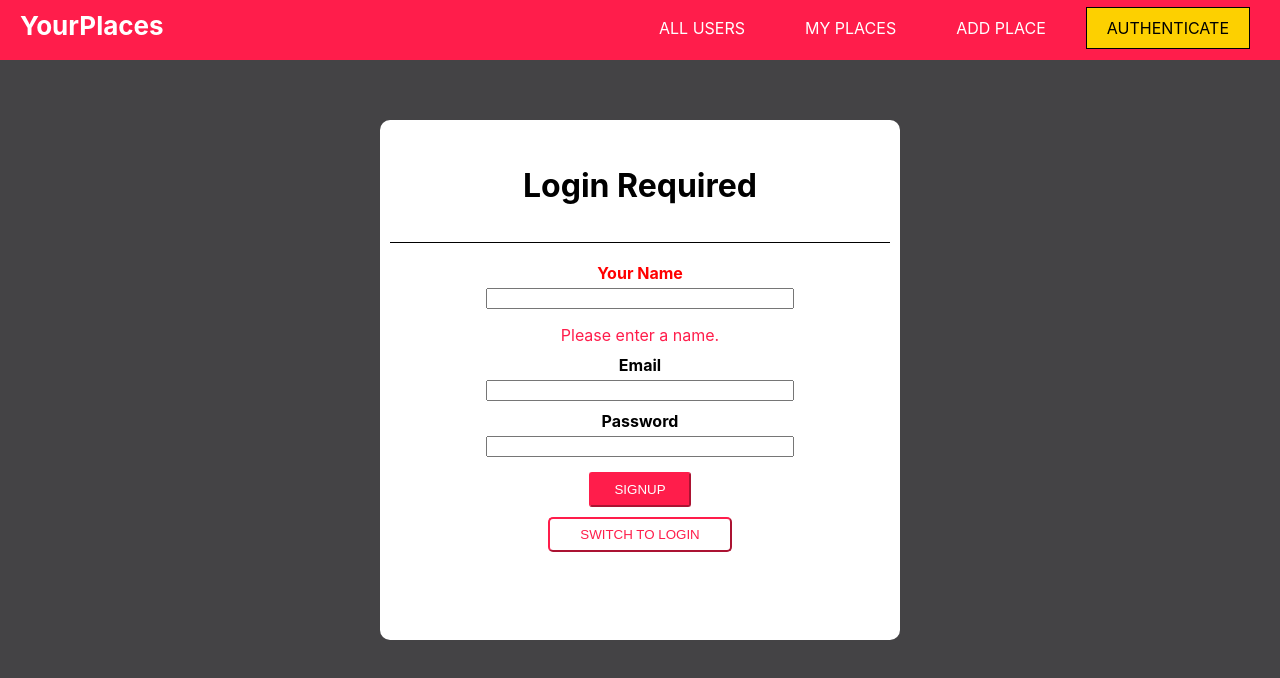
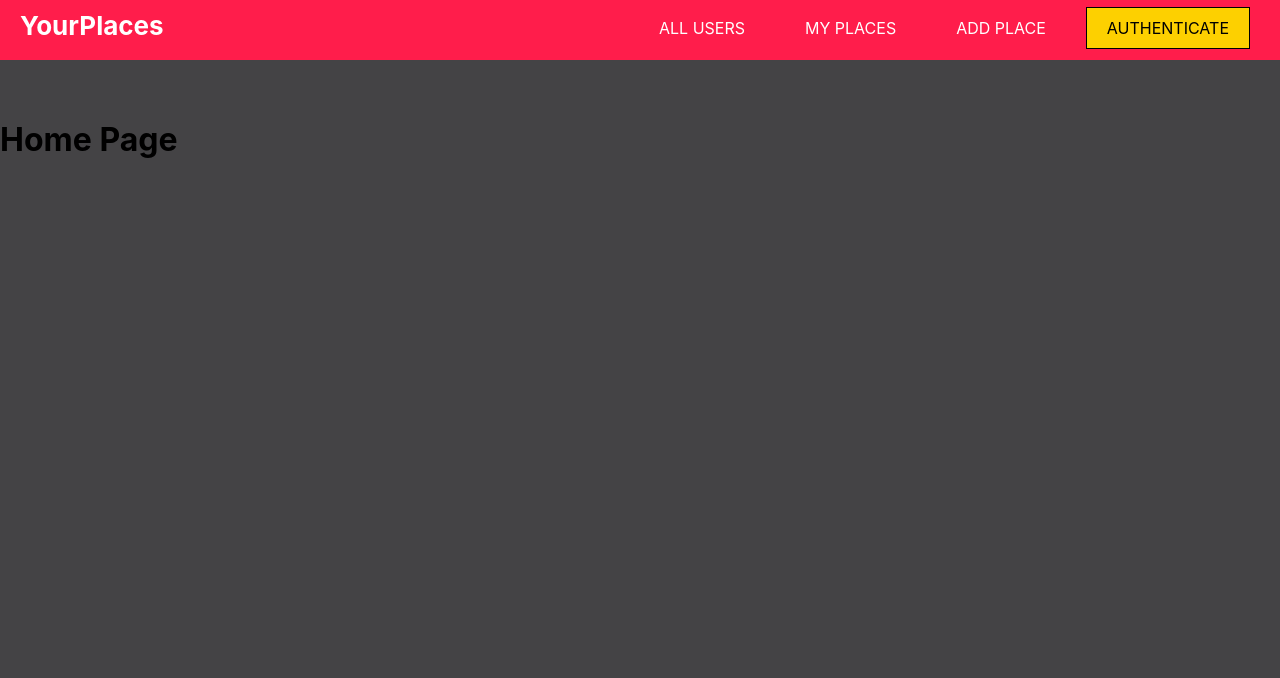
Before and after one commit to G3nK3n/MERN_Projects, a React (Create React App) app in the folder react-login/: page / in a window 1280 px wide. Shown: the top 678 px of the page. Built offline with nearby package versions, Linux system fonts and the light colour scheme.

Commit message:
Added routing

```diff
--- a/react-login/package.json
+++ b/react-login/package.json
@@ -10,6 +10,7 @@
     "react": "^18.2.0",
     "react-bootstrap": "^2.5.0",
     "react-dom": "^18.2.0",
+    "react-router-dom": "^6.4.1",
     "react-scripts": "5.0.1",
     "web-vitals": "^2.1.4"
   },
--- a/react-login/src/App.js
+++ b/react-login/src/App.js
@@ -1,10 +1,13 @@
 import Layout from './Components/Layout';
+import {BrowserRouter as Router } from 'react-router-dom';
 
 function App() {
   return (
-    <div>
-      <Layout />
-    </div>
+    <Router>
+      <div>
+        <Layout />
+      </div>
+    </Router>
   );
 }
 
--- a/react-login/src/Components/Header/Header.js
+++ b/react-login/src/Components/Header/Header.js
@@ -1,11 +1,12 @@
 import React from "react";
 import classes from './Header.module.css';
+import { Link } from 'react-router-dom';
 
 const Header = () => {
     return(
         <div className={classes.Header}>
             <div className={classes.YourPlace}>
-                <a href="#" >YourPlaces</a>
+                <Link to={"/"}><span><div>YourPlaces</div></span></Link>
             </div>
             <div className={classes.Links}>
                 <ul>
--- /dev/null
+++ b/react-login/src/Components/Home/Home.js
@@ -0,0 +1,11 @@
+import React from "react";
+
+const Home = () => {
+    return(
+        <div>
+            <h1>Home Page</h1>
+        </div>
+    )
+}
+
+export default Home;
--- a/react-login/src/Components/Layout.js
+++ b/react-login/src/Components/Layout.js
@@ -3,12 +3,18 @@ import classes from './Layout.module.css';
 
 import Header from './Header/Header';
 import Form from './Form/Form';
+import Home from './Home/Home';
+
+import {Routes, Route} from 'react-router-dom';
 
 const Layout = () => {
     return(
         <div className={classes.Layout}>
             <Header />
-            <Form />
+            <Routes>
+                <Route exact path="/" element={<Home />} />
+                <Route exact path="/signup" element={<Form />} />
+            </Routes>
         </div>
     )
 }
```
Also changed, not shown: 1 other file (tests, documents, lock files or other folders).
